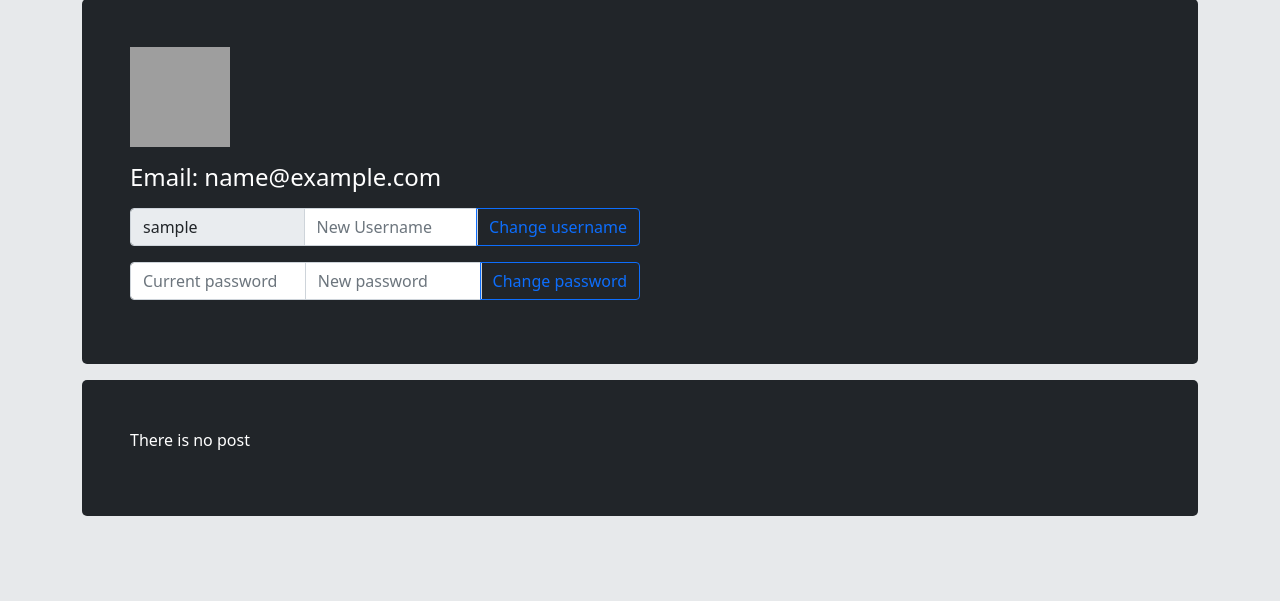
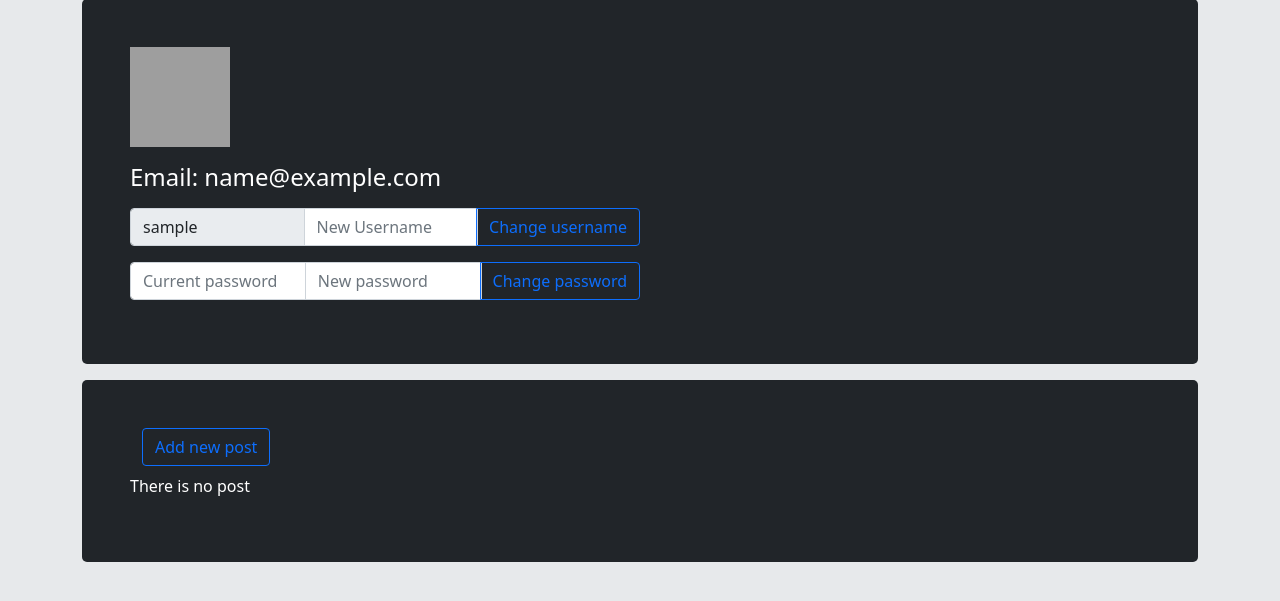
Before and after one commit to mahfuz-prog/Flask, a Flask app: page /account/ in a window 1280 px wide. Shown: the part 81-682 px from the top of the page. Run offline with Flask 3, Linux system fonts and the light colour scheme; the visitor is signed in with stand-in values (Sample User, id 1); data that the repository does not hold is empty; grey boxes are pictures that could not be loaded.

Commit message:
account template updated

```diff
--- a/flaskapp/templates/account.html
+++ b/flaskapp/templates/account.html
@@ -26,10 +26,10 @@
 	</div>
 </div>
 <div class='bg-dark p-5 mt-3' style="border-radius: 5px;">
+	<div class="container mb-2"><a href="{{ url_for('posts.new_post') }}" class="btn btn-outline-primary">Add new post</a></div>
 	{% if current_user.posts == [] %}
 	<p class="text-white">There is no post</p>
 	{% else %}
-	<div class="container mb-2"><a href="{{ url_for('posts.new_post') }}" class="btn btn-outline-primary">Add new post</a></div>
 	{% for post in current_user.posts %}
     <div class="container">
       <div class="d-flex flex-wrap align-items-center justify-content-center justify-content-lg-start">
```
